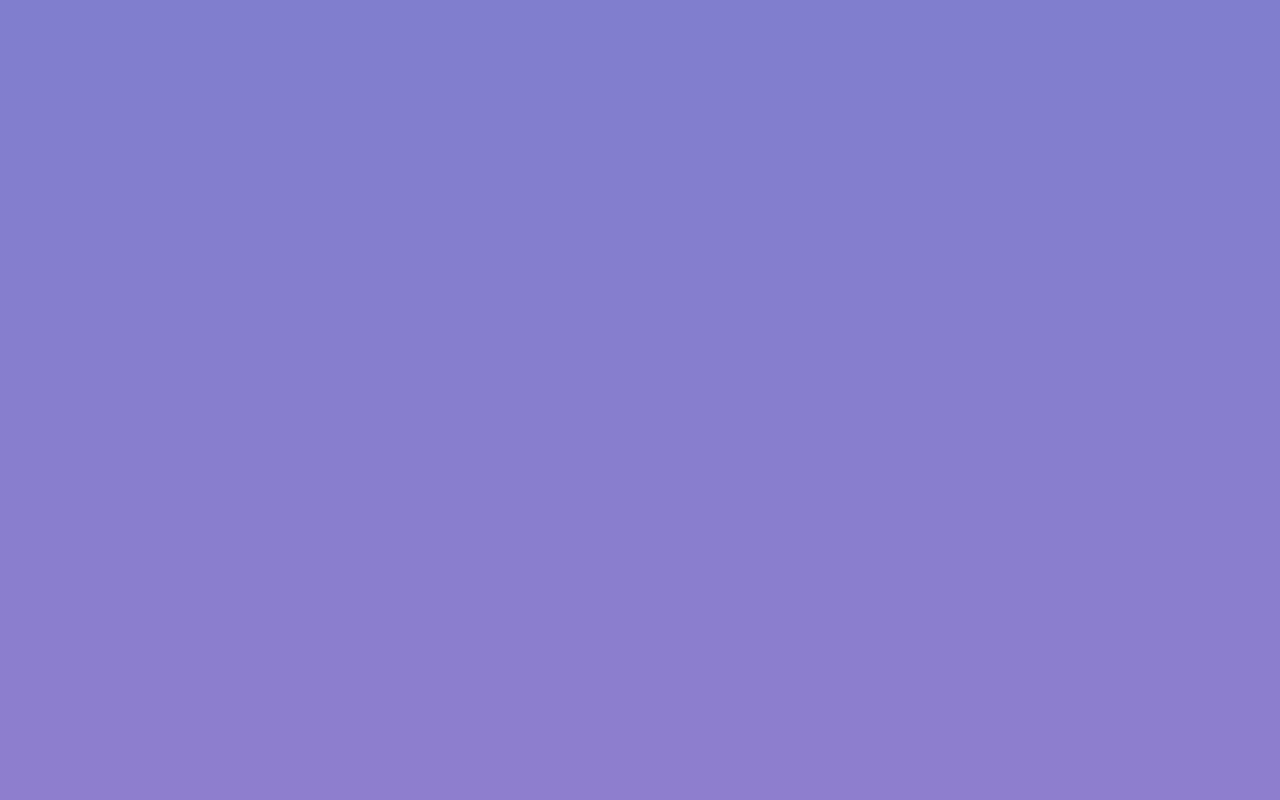
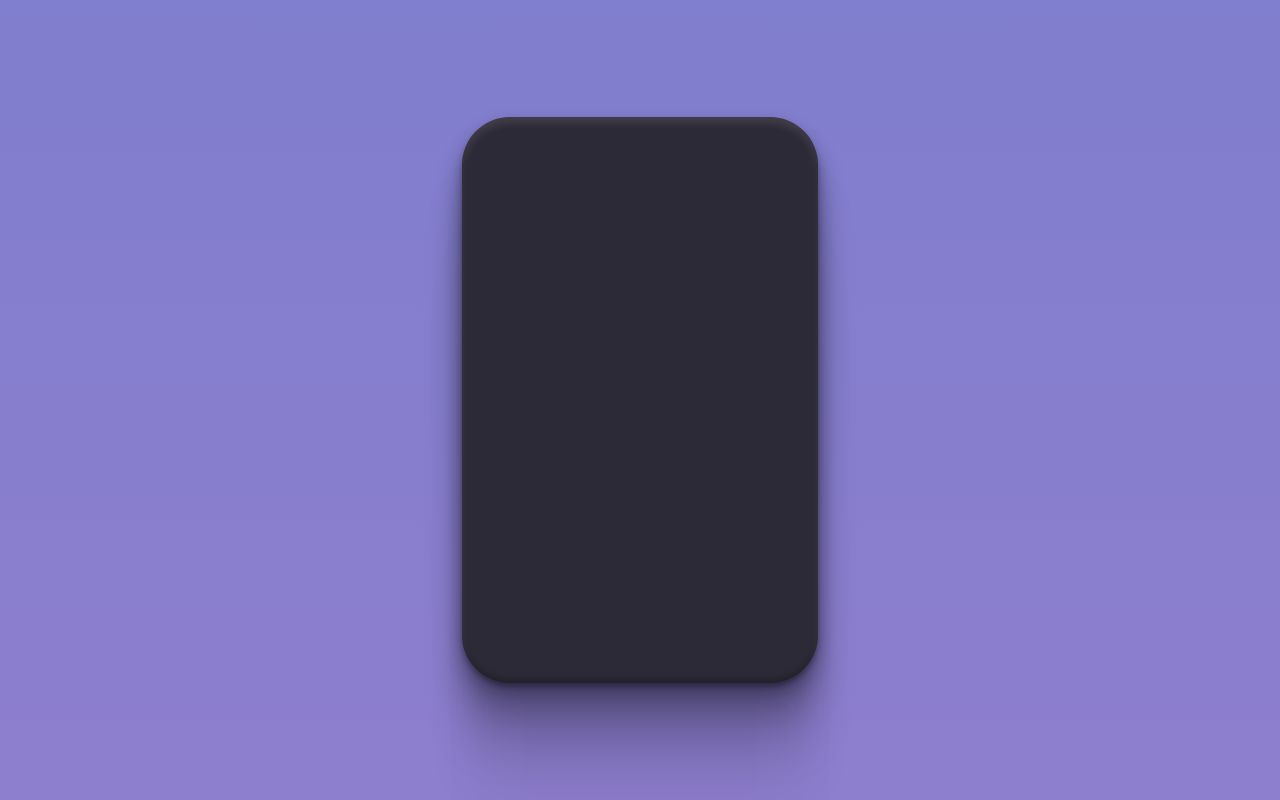
Before and after one commit to Ciro-TI-System/Calculator, a plain HTML site: page index.html in a window 1280 px wide. Drawn offline with Linux system fonts and the light colour scheme.

Commit message:
Creation and styling of the main structure of the calculator.

```diff
--- a/index.html
+++ b/index.html
@@ -14,5 +14,9 @@
     <link rel="stylesheet" href="style.css" />
   </head>
 
-  <body></body>
+  <body>
+    <div id="calculator">
+
+    </div>
+  </body>
 </html>
--- a/style.css
+++ b/style.css
@@ -10,7 +10,6 @@ body {
   height: 100vh;
   width: 100vw;
   background: linear-gradient(180deg, #807ece 0%, #8e7ece 100%);
-
   display: grid;
   place-content: center;
 }
@@ -19,3 +18,19 @@ body * {
   font-family: "Rubik";
   letter-spacing: -0.02em;
 }
+
+#calculator {
+  width: 356px;
+  height: 566px;
+  background: #2d2a37;
+  box-shadow:
+    0px 4px 4px rgba(0, 0, 0, 0.25),
+    0px 188px 52px rgba(0, 0, 0, 0.01),
+    0px 120px 48px rgba(0, 0, 0, 0.04),
+    0px 68px 41px rgba(0, 0, 0, 0.15),
+    0px 30px 30px rgba(0, 0, 0, 0.26),
+    0px 8px 17px rgba(0, 0, 0, 0.29),
+    inset 0px 6px 8px rgba(255, 255, 255, 0.1),
+    inset 0px -4px 5px rgba(0, 0, 0, 0.22);
+  border-radius: 48px;
+}
```
